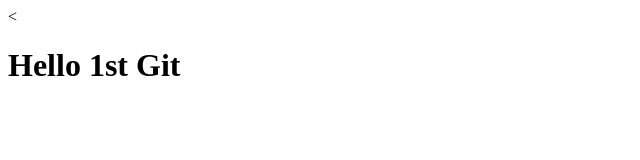
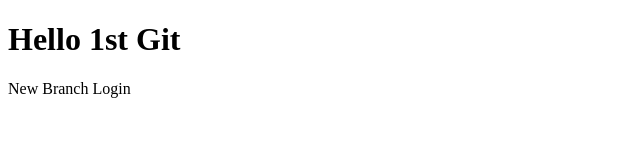
Before and after one commit to VedantVB/myapp, a plain HTML site: page index.html in a window 1280 px wide. Shown: the whole page, without its empty margins (0-640 px from the left). Drawn offline with Linux system fonts and the light colour scheme.

```diff
--- a/index.html
+++ b/index.html
@@ -5,6 +5,7 @@
     <title></title>
   </head>
   <body>
-    <<h1>Hello 1st Git</h1>
+    <h1>Hello 1st Git</h1>
+    <p>New Branch Login</p>
   </body>
 </html>
```
Also changed, not shown: log.txt (added).
